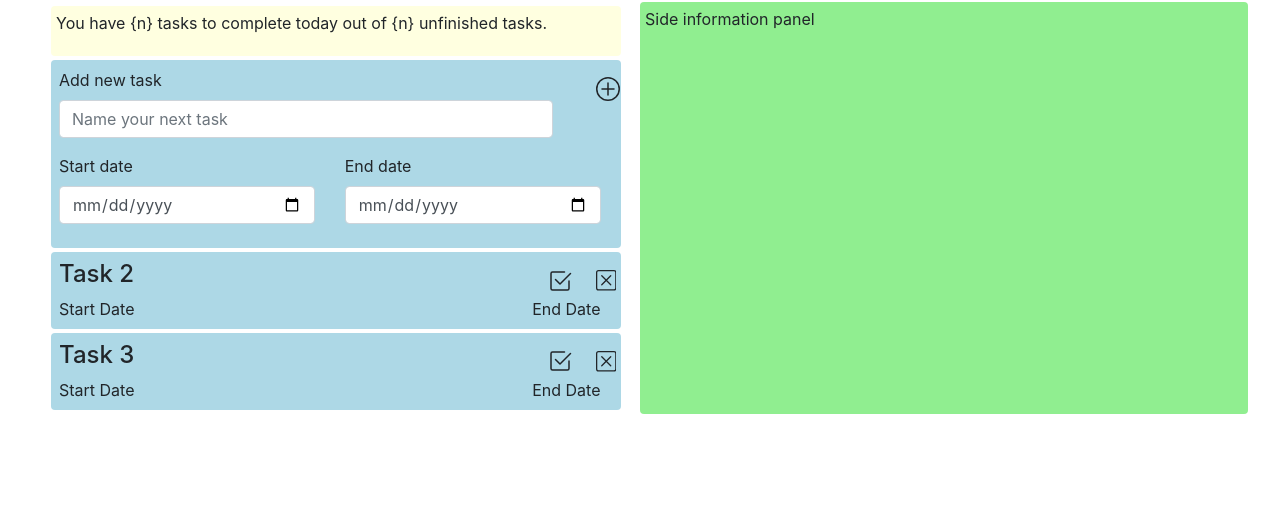
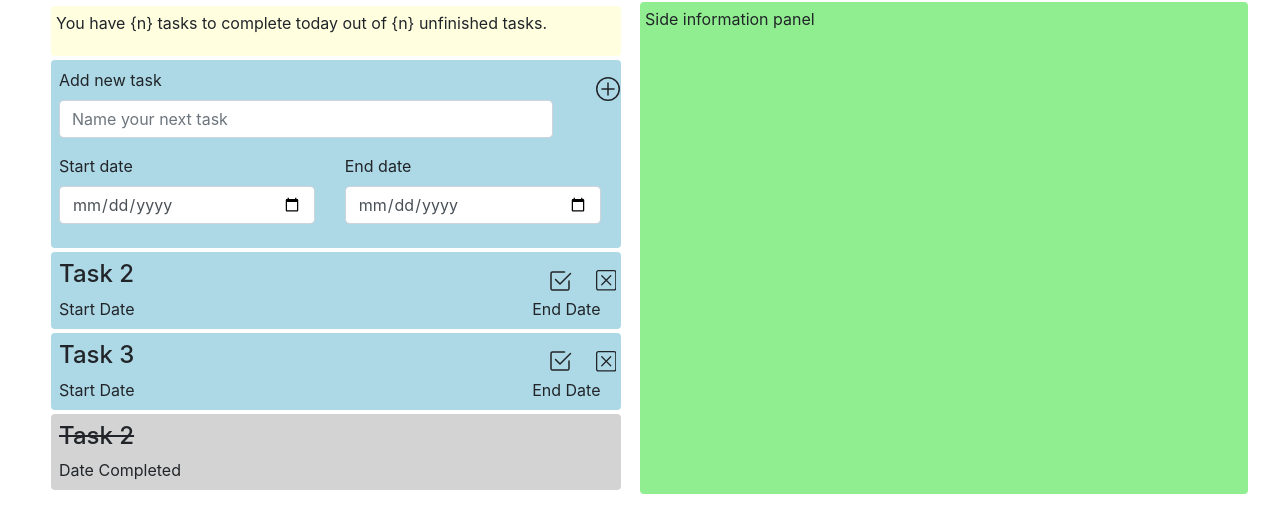
Before and after one commit to smbryar/todo_application, a plain HTML site: page index.html in a window 1280 px wide. Shown: the part 68-600 px from the top of the page. Drawn offline with nearby package versions, Linux system fonts and the light colour scheme.

Commit message:
Add completed task

```diff
--- a/index.html
+++ b/index.html
@@ -99,10 +99,9 @@
                                 </form>
                             </div>
                         </div>
-
-
                     </div>
                 </div>
+
                 <div class="row rounded m-1 task">
                     <div class="container-fluid task-container">
                         <div class="row">
@@ -148,10 +147,9 @@
                                 End Date
                             </div>
                         </div>
-
-
                     </div>
                 </div>
+
                 <div class="row rounded m-1 task">
                     <div class="container-fluid task-container">
                         <div class="row">
@@ -197,10 +195,26 @@
                                 End Date
                             </div>
                         </div>
+                    </div>
+                </div>
+
+                <div class="row rounded m-1 completed task">
+                    <div class="container-fluid task-container">
+                        <div class="row">
+                            <div class="col-12">
+                                <h4><del>Task 2</del></h4>
+                            </div>
+                        </div>
+                        <div class="row dates">
+                            <div class="col-12">
+                                Date Completed
+                            </div>
+                        </div>
 
 
                     </div>
                 </div>
+
             </div>
             <div class="d-none d-lg-block col-lg-6 rounded info-panel">
                 Side information panel
--- a/style.css
+++ b/style.css
@@ -51,4 +51,8 @@
     width: 1em;
 }
 
+.completed {
+    background-color: lightgray;
+}
+
 /* Media queries */
```
